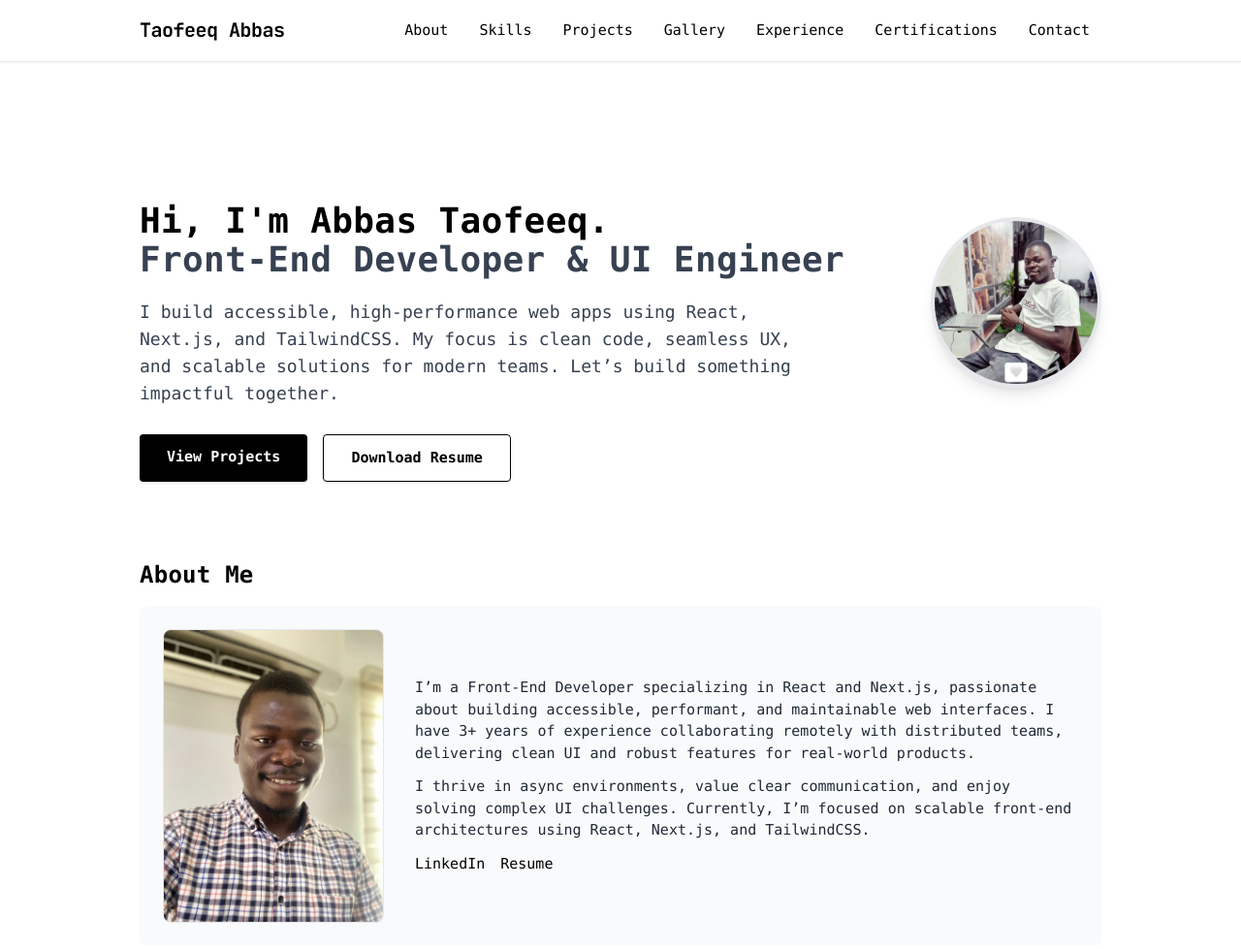
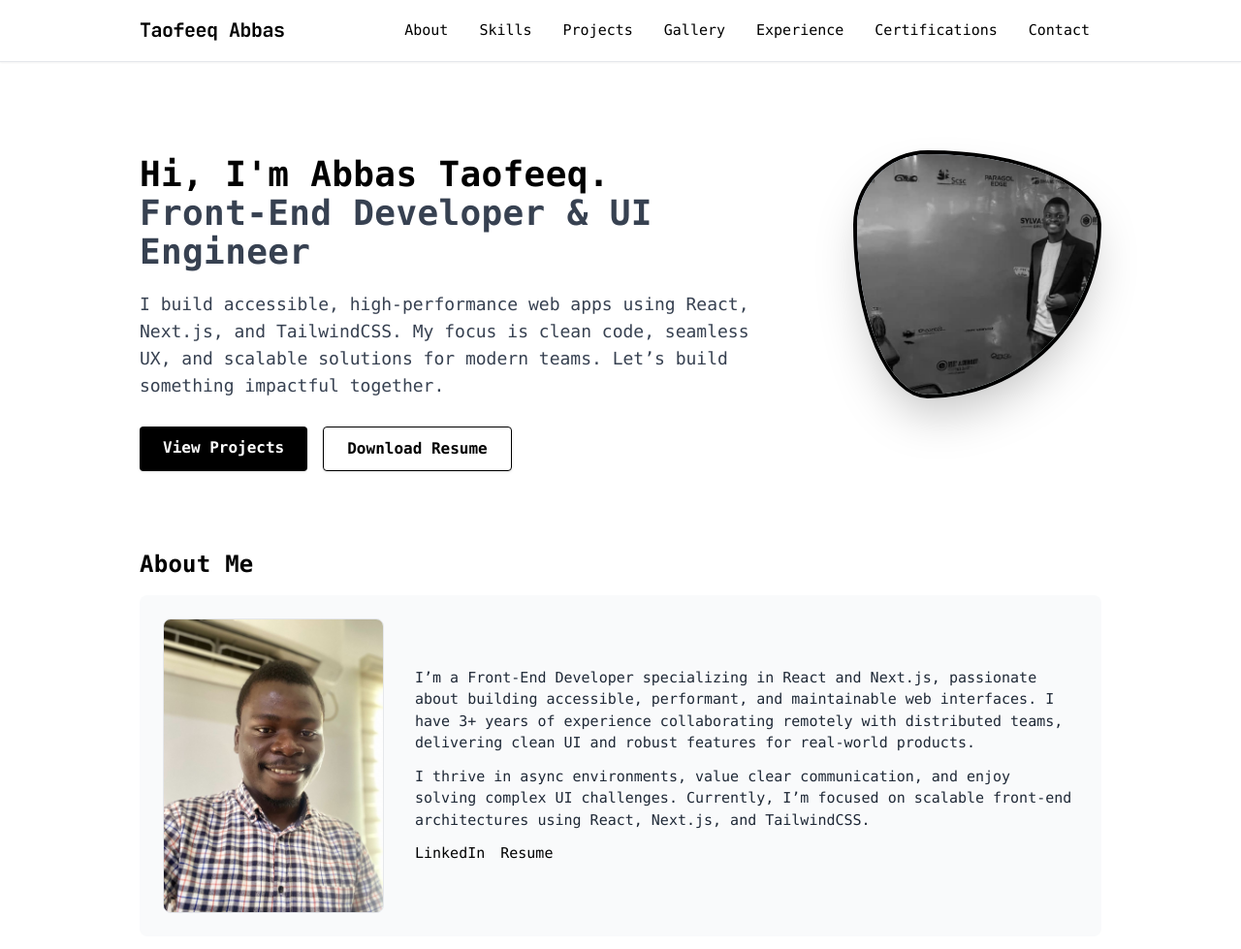
Before and after one commit to Abbascodde/portfolio-updated, a plain HTML site: page index.html in a window 1280 px wide. Shown: the top 979 px of the page at 97% size. Drawn offline with nearby package versions, Linux system fonts and the light colour scheme.

Commit message:
Implement code changes to enhance functionality and improve performance

```diff
--- a/index.html
+++ b/index.html
@@ -95,9 +95,9 @@
         </div>
     </nav>
 
-    <main class="max-w-5xl mx-auto px-4 pt-32">
+    <main class="max-w-5xl mx-auto px-4 pt-20">
         <!-- Hero Section -->
-        <section class="flex flex-col md:flex-row items-center gap-10 mb-20">
+        <section class="flex flex-col md:flex-row items-center gap-10 mb-20 fade-in-hero">
             <div class="flex-1">
                 <h1 class="text-3xl sm:text-4xl md:text-4xl font-bold leading-tight mt-20 mb-5 text-black">
                     Hi, I'm Abbas Taofeeq.<br>
@@ -107,12 +107,15 @@
                     I build accessible, high-performance web apps using React, Next.js, and TailwindCSS. My focus is clean code, seamless UX, and scalable solutions for modern teams. Let’s build something impactful together.
                 </p>
                 <div class="flex gap-4">
-                    <a href="#projects" class="bg-black text-white px-7 py-3 rounded font-semibold hover:bg-gray-900 transition shadow hover-lift">View Projects</a>
-                    <a href="/src/ny_cv/abbas taofeeq o.front-end (1).pdf" download class="border border-black text-black px-7 py-3 rounded font-semibold hover:bg-gray-100 transition shadow hover-lift">Download Resume</a>
+                    <a href="#projects" class="bg-black text-white px-4 py-2 md:px-6 md:py-2.5 text-sm md:text-base rounded font-semibold hover:bg-gray-900 transition shadow hover-lift">View Projects</a>
+                    <a href="/src/ny_cv/abbas taofeeq o.front-end (1).pdf" download class="border border-black text-black px-4 py-2 md:px-6 md:py-2.5 text-sm md:text-base rounded font-semibold hover:bg-gray-100 transition shadow hover-lift">Download Resume</a>
                 </div>
             </div>
-            <div class="flex-shrink-0 mt-8 md:mt-0">
-                <img src="/dist/images/WhatsApp Image 2025-01-09 at 11.23.24_c308238d.jpg" alt="Taofeeq Abbas" class="w-44 h-44 rounded-full object-cover border-4 border-gray-200 shadow-lg profile-image">
+            <div class="flex-shrink-0 mt-8 md:mt-0 flex justify-center items-center hidden md:flex"></div>
+                <div class="relative w-64 h-64 profile-image bg-gradient-to-br from-blue-200 via-white to-teal-100 rounded-[30%_70%_70%_30%/30%_30%_70%_70%] overflow-hidden shadow-2xl border-4 border-black flex items-center justify-center">
+                    <img src="/dist/images/WhatsApp Image 2025-08-15 at 22.29.59_b1586279.jpg" alt="Taofeeq Abbas smiling and looking at the camera in a well-lit indoor setting with a calm and friendly expression, background shows a modern workspace environment" class="object-cover w-full h-full transition-transform duration-300 hover:scale-105 grayscale hover:grayscale-0">
+                    <span class="absolute bottom-3 right-3 bg-green-400 border-2 border-white rounded-full w-5 h-5 block shadow-lg"></span>
+                </div>
             </div>
         </section>
 
```
Also changed, not shown: dist/images/WhatsApp Image 2025-08-15 at 22.29.59_b1586279.jpg (added).
